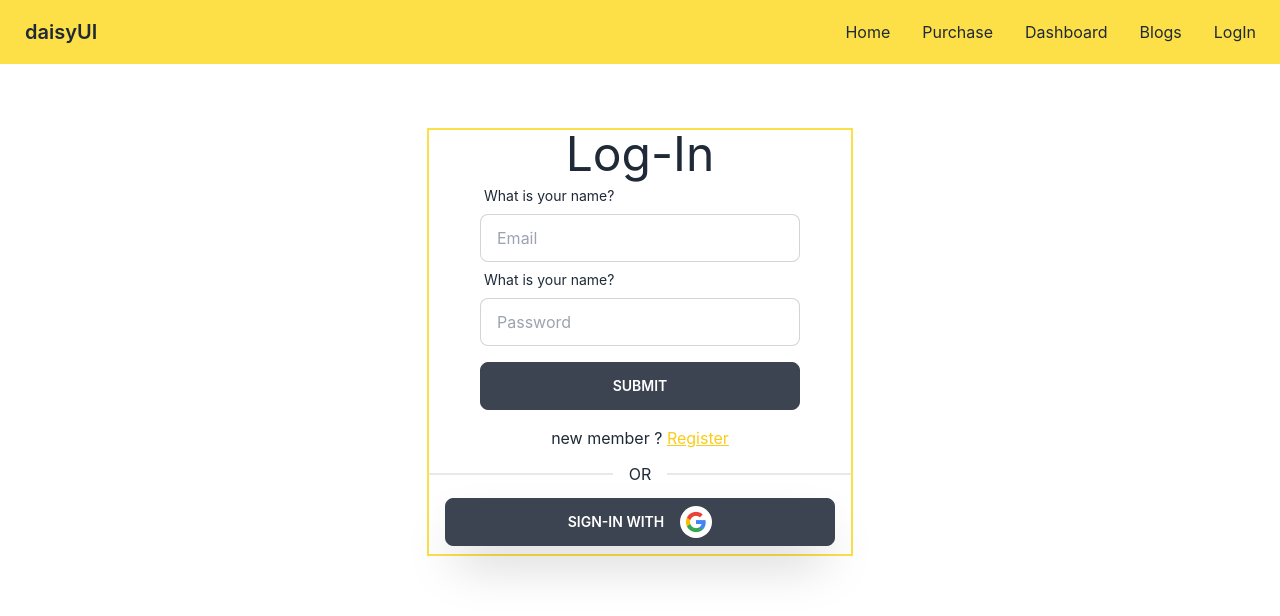
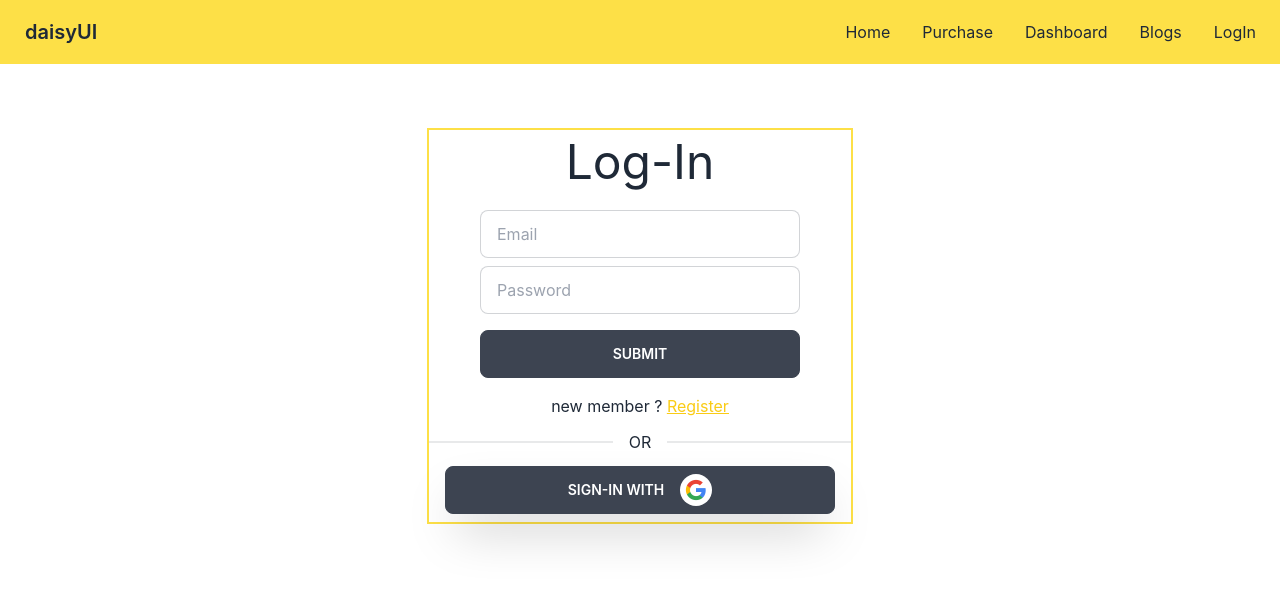
Before and after one commit to Riad15/manufacture-webesite-clintoside, a React (Create React App) app: page /login in a window 1280 px wide. Shown: the top 616 px of the page. Built offline with nearby package versions, Linux system fonts and the light colour scheme.

Commit message:
add to login and register firebase authentication

```diff
--- a/package.json
+++ b/package.json
@@ -8,8 +8,10 @@
     "@testing-library/react": "^13.2.0",
     "@testing-library/user-event": "^13.5.0",
     "daisyui": "^2.15.0",
+    "firebase": "^9.8.1",
     "react": "^18.1.0",
     "react-dom": "^18.1.0",
+    "react-firebase-hooks": "^5.0.3",
     "react-router-dom": "^6.3.0",
     "react-scripts": "5.0.1",
     "web-vitals": "^2.1.4"
--- a/src/Components/Login/Login.js
+++ b/src/Components/Login/Login.js
@@ -1,33 +1,74 @@
-import React from 'react';
+import React, { useRef } from 'react';
 import { Link } from 'react-router-dom';
 import google from '../../Assets/picture/google.png'
+import { useSignInWithEmailAndPassword, useSignInWithGoogle } from 'react-firebase-hooks/auth';
+import auth from '../../firebase.init';
+import Loading from '../Shared/Loading';
+
 const Login = () => {
+    // input ref
+    const emailRef = useRef('');
+    const passwordRef = useRef('');
+
+
+    // sign in with google
+    const [signInWithGoogle, guser, gloading, gerror] = useSignInWithGoogle(auth);
+
+    // sign in with email and password
+    const [signInWithEmailAndPassword, user, error, loading] = useSignInWithEmailAndPassword(auth);
+    let errorMassage;
+
+
+    if (loading || gloading) {
+        return <Loading></Loading>
+    }
+    if (error || gerror) {
+        return errorMassage = <p className='text-red-500'><small>{error?.message || gerror?.message}</small></p>
+    }
+
+    if (user) {
+        console.log(user);
+    }
+
+
+
+    const formSubmit = (event) => {
+        const email = emailRef.current.value;
+        const password = passwordRef.current.value;
+
+        if (!user) {
+            console.log(user);
+            window.alert('your email or password is incorrect');
+
+        } else {
+            signInWithEmailAndPassword(email, password);
+        }
+
+        event.preventDefault();
+    }
     return (
         <div className='w-1/3 mx-auto border-2 m-16 border-yellow-300'>
-            <h1 className='text-5xl text-center'> Log-In</h1>
+            <h1 className='text-5xl text-center m-2 pb-2'> Log-In</h1>
 
             <div class="flex flex-col w-full border-opacity-50">
-                <div>
-                    <div class="form-control w-full max-w-xs mx-auto">
-                        <label class="label">
-                            <span class="label-text">What is your name?</span>
-                        </label>
-                        <input type="email" placeholder="Email" class="input input-bordered w-full max-w-xs" />
+                <form onSubmit={formSubmit}>
+                    <div class="form-control m-2 w-full max-w-xs mx-auto">
+                        <input ref={emailRef} type="email" placeholder="Email" class="input input-bordered w-full max-w-xs" />
                     </div>
                     <div class="form-control w-full max-w-xs mx-auto">
-                        <label class="label">
-                            <span class="label-text">What is your name?</span>
-                        </label>
-                        <input type="password" placeholder="Password" class="input input-bordered w-full max-w-xs" />
+
+                        <input ref={passwordRef} type="password" placeholder="Password" class="input input-bordered w-full max-w-xs" />
                     </div>
+
                     <div className='w-full max-w-xs mx-auto m-4'>
                         <input type="submit" value="submit" class=" btn w-full max-w-xs" />
                     </div>
-                    <p className='text-center'>new member ? <span className='link text-yellow-400'><Link to='/register' >Register</Link> </span> </p>
-                </div>
+                </form>
+
+                <p className='text-center'>new member ? <span className='link text-yellow-400'><Link to='/register' >Register</Link> </span> </p>
                 <div class="divider">OR</div>
                 <div>
-                    <div className=' btn flex  justify-center items-center p-1  mb-2 shadow-2xl mx-4 border cursor-pointer'>
+                    <div onClick={() => signInWithGoogle()} className=' btn flex  justify-center items-center p-1  mb-2 shadow-2xl mx-4 border cursor-pointer'>
                         <p className='pr-4' >sign-In with</p>
                         <img className='rounded-full w-8 h-8' src={google} alt="" />
                     </div>
--- a/src/Components/Login/SignUp.js
+++ b/src/Components/Login/SignUp.js
@@ -1,7 +1,42 @@
-import React from 'react';
+import React, { useRef } from 'react';
+import { useCreateUserWithEmailAndPassword, useSignInWithGoogle } from 'react-firebase-hooks/auth';
 import { Link } from 'react-router-dom';
 import google from '../../Assets/picture/google.png'
+import auth from '../../firebase.init';
 const SignUp = () => {
+    const nameRef = useRef('');
+    const emailRef = useRef('');
+    const passwordRef = useRef('');
+
+    const [signInWithGoogle, guser, gloading, gerror] = useSignInWithGoogle(auth);
+    const [
+        createUserWithEmailAndPassword,
+        user,
+        loading,
+        error,
+    ] = useCreateUserWithEmailAndPassword(auth);
+
+    const handleRegister = (event) => {
+        const name = nameRef.current.value;
+        const email = emailRef.current.value;
+        const password = passwordRef.current.value;
+
+
+        if (password.length >= 6) {
+            createUserWithEmailAndPassword(email, password);
+            window.alert('succesfull your registration');
+        }
+        else {
+            window.alert('password must be more then 6 digit')
+        }
+        event.preventDefault();
+
+    }
+
+
+
+
+
     return (
 
         <div class="card w-1/2 bg-base-100 shadow-xl mx-auto m-5">
@@ -9,33 +44,33 @@ const SignUp = () => {
                 <h1 className='text-5xl text-center'>Sign-Up</h1>
 
                 <div class="flex flex-col w-full border-opacity-50">
-                    <div>
+                    <form onSubmit={handleRegister}>
                         <div class="form-control w-full max-w-xs mx-auto">
                             <label class="label">
-                                <span class="label-text">What is your name?</span>
+                                <span class="label-text"> your name?</span>
                             </label>
-                            <input type="text" placeholder="name" class="input input-bordered w-full max-w-xs" />
+                            <input ref={nameRef} type="text" placeholder="name" class="input input-bordered w-full max-w-xs" />
                         </div>
                         <div class="form-control w-full max-w-xs mx-auto">
                             <label class="label">
-                                <span class="label-text">What is your name?</span>
+                                <span class="label-text"> your name?</span>
                             </label>
-                            <input type="email" placeholder="Email" class="input input-bordered w-full max-w-xs" />
+                            <input ref={emailRef} type="email" placeholder="Email" class="input input-bordered w-full max-w-xs" />
                         </div>
                         <div class="form-control w-full max-w-xs mx-auto">
                             <label class="label">
-                                <span class="label-text">What is your name?</span>
+                                <span class="label-text"> your password?</span>
                             </label>
-                            <input type="password" placeholder="Password" class="input input-bordered w-full max-w-xs" />
+                            <input ref={passwordRef} type="password" placeholder="Password" class="input input-bordered w-full max-w-xs" />
                         </div>
                         <div className='w-full max-w-xs mx-auto m-4'>
                             <input type="submit" value="submit" class=" btn w-full max-w-xs" />
                         </div>
-                        <p className='text-center'>You Have an Account ? <span className='link text-yellow-400'><Link to='/login' >Log In</Link> </span>  </p>
-                    </div>
+                    </form>
+                    <p className='text-center'>You Have an Account ? <span className='link text-yellow-400'><Link to='/login' >Log In</Link> </span>  </p>
                     <div class="divider">OR</div>
                     <div>
-                        <div className=' btn flex  justify-center items-center p-1  mb-2 shadow-2xl mx-4 border cursor-pointer'>
+                        <div onClick={() => signInWithGoogle()} className=' btn flex  justify-center items-center p-1  mb-2 shadow-2xl mx-4 border cursor-pointer'>
                             <p className='pr-4' >sign-In with</p>
                             <img className='rounded-full w-8 h-8' src={google} alt="" />
                         </div>
--- /dev/null
+++ b/src/Components/Shared/Loading.js
@@ -0,0 +1,11 @@
+import React from 'react';
+
+const Loading = () => {
+    return (
+        <div>
+            <button class="btn w-40 h-40 btn-square loading"></button>
+        </div>
+    );
+};
+
+export default Loading;
--- /dev/null
+++ b/src/firebase.init.js
@@ -0,0 +1,23 @@
+// Import the functions you need from the SDKs you need
+import { initializeApp } from "firebase/app";
+import { getAuth } from "firebase/auth";
+// TODO: Add SDKs for Firebase products that you want to use
+// https://firebase.google.com/docs/web/setup#available-libraries
+
+// Your web app's Firebase configuration
+// For Firebase JS SDK v7.20.0 and later, measurementId is optional
+const firebaseConfig = {
+    apiKey: "AIzaSyAaBCRz0SfdpVx9Ko1H3JNonBKy9h-9YpY",
+    authDomain: "computer-accessories01.firebaseapp.com",
+    projectId: "computer-accessories01",
+    storageBucket: "computer-accessories01.appspot.com",
+    messagingSenderId: "90065659156",
+    appId: "1:90065659156:web:6b65c95c717cb52b378e01",
+    measurementId: "G-EPFE46F37Q"
+};
+
+// Initialize Firebase
+const app = initializeApp(firebaseConfig);
+// const analytics = getAnalytics(app);
+const auth = getAuth(app);
+export default auth;
```
Also changed, not shown: 1 other file (tests, documents, lock files or other folders).
